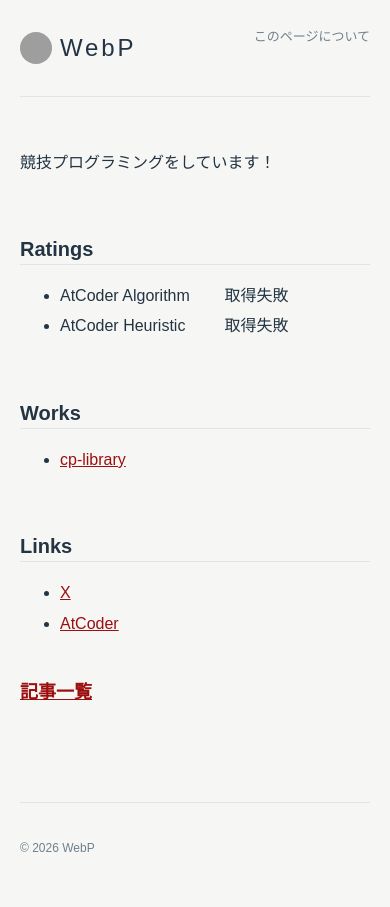
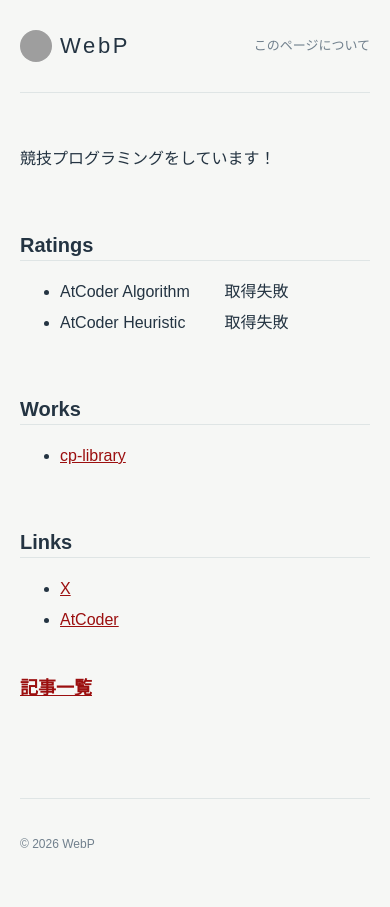
Before and after one commit to JPEG24/hp, a Jekyll site: the page built from index.md, in a window 390 px wide. Built offline with Jekyll 4.4.1, drawn with Linux system fonts in a browser that asks for light colours; grey boxes are pictures that could not be loaded.

Commit message:
ヘッダーの調整

```diff
--- a/assets/css/style.css
+++ b/assets/css/style.css
@@ -431,8 +431,22 @@ button.tag {
 
 @media (max-width: 600px) {
   .site-header {
-    align-items: flex-start;
-    gap: 15px;
+    align-items: center;
+    gap: 12px;
+  }
+
+  .site-header nav {
+    gap: 12px;
+    flex-wrap: wrap;
+    justify-content: flex-end;
+  }
+
+  .site-header nav a {
+    white-space: nowrap;
+  }
+
+  .site-title {
+    font-size: 22px;
   }
 
   .site-main {
```
